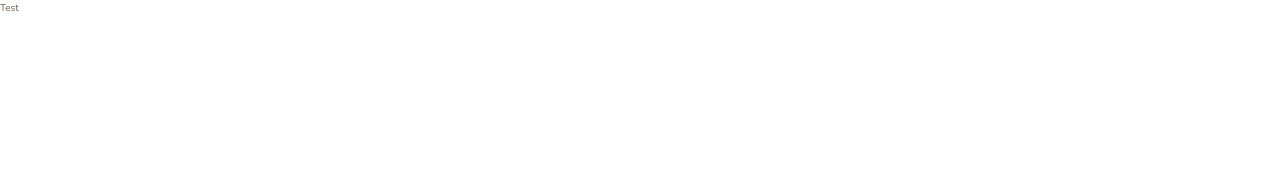
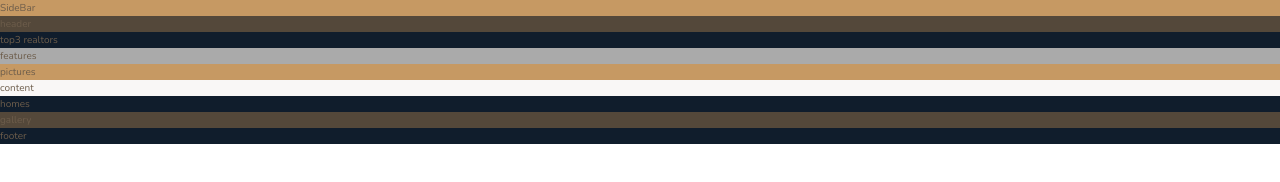
Before and after one commit to monpro/advanced-css-project, a website: page Highlight/index.html in a window 1280 px wide. Drawn offline with nearby package versions, Linux system fonts and the light colour scheme.

Commit message:
init layout

```diff
--- a/Highlight/index.html
+++ b/Highlight/index.html
@@ -12,6 +12,34 @@
         <title>highlight &mdash; your home, your freedom</title>
     </head>
     <body class="container">
-        Test
+        <div class="sidebar">
+            SideBar
+        </div>
+        <header class="header">
+            header
+        </header>
+        <div class="realtors">
+            top3 realtors
+        </div>
+        <section class="features">
+            features
+        </section>
+        <div class="story__pictures">
+            pictures
+        </div>
+        <div class="story__content">
+            content
+        </div>
+        <section class="homes">
+            homes
+        </section>
+        <section class="gallery">
+            gallery
+        </section>
+        <footer class="footer">
+            footer
+        </footer>
+
+
     </body>
 </html>
--- a/Highlight/sass/_features.scss
+++ b/Highlight/sass/_features.scss
@@ -0,0 +1,3 @@
+.features {
+    background-color: $color-grey-light-2;
+}
--- a/Highlight/sass/_footer.scss
+++ b/Highlight/sass/_footer.scss
@@ -0,0 +1,3 @@
+.footer {
+    background-color: $color-secondary;
+}
--- a/Highlight/sass/_gallery.scss
+++ b/Highlight/sass/_gallery.scss
@@ -0,0 +1,3 @@
+.gallery {
+    background-color: $color-grey-dark-1;
+}
--- a/Highlight/sass/_header.scss
+++ b/Highlight/sass/_header.scss
@@ -0,0 +1,3 @@
+.header {
+    background-color: $color-grey-dark-1;
+}
--- a/Highlight/sass/_homes.scss
+++ b/Highlight/sass/_homes.scss
@@ -0,0 +1,3 @@
+.homes {
+    background-color: $color-secondary;
+}
--- a/Highlight/sass/_realtors.scss
+++ b/Highlight/sass/_realtors.scss
@@ -0,0 +1,3 @@
+.realtors {
+    background-color: $color-secondary;
+}
--- a/Highlight/sass/_sidebar.scss
+++ b/Highlight/sass/_sidebar.scss
@@ -0,0 +1,3 @@
+.sidebar{
+    background-color: $color-primary;
+}
--- a/Highlight/sass/_story.scss
+++ b/Highlight/sass/_story.scss
@@ -0,0 +1,8 @@
+.story {
+    &__pictures {
+        background-color: $color-primary
+    }
+    &__content {
+        background-color: $color-grey-light-1;
+    }
+}
```
Also changed, not shown: Highlight/css/style.css.
